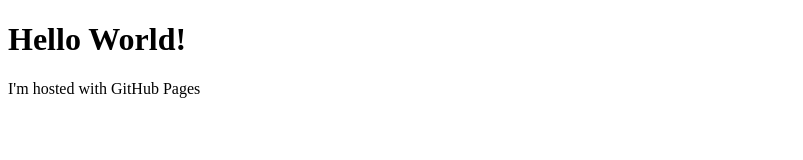
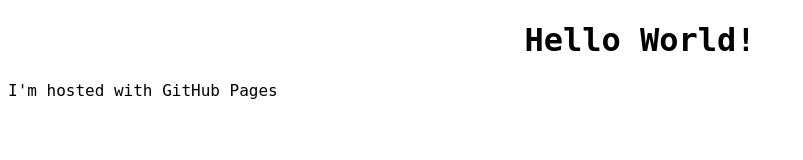
Before and after one commit to myrandaGoesToSpace/myrandaGoesToSpace.github.io, a plain HTML site: page index.html in a window 1280 px wide. Shown: the whole page, without its empty margins (0-803 px from the left). Drawn offline with Linux system fonts and the light colour scheme.

Commit message:
added style sheet w/ link

```diff
--- a/index.html
+++ b/index.html
@@ -1,5 +1,6 @@
 <!DOCTYPE html>
 <html>
+<link rel="stylesheet" type="text/css" href="style.css">
 <body>
 	<h1>Hello World!</h1>
 	<p>I'm hosted with GitHub Pages</p>
--- /dev/null
+++ b/style.css
@@ -0,0 +1,6 @@
+body{
+	font-family: "Monospace";
+}
+h1{
+	text-align: center;
+}
```
